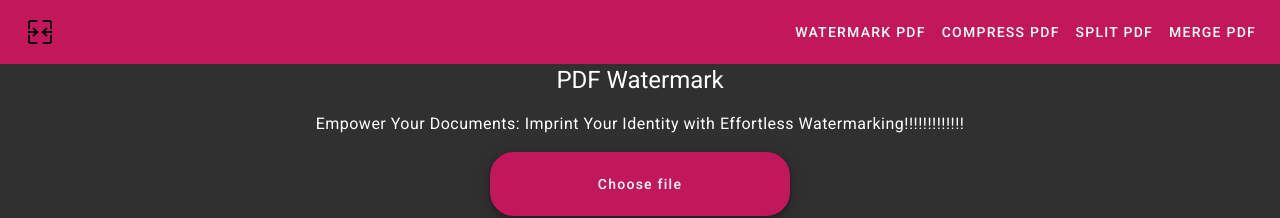
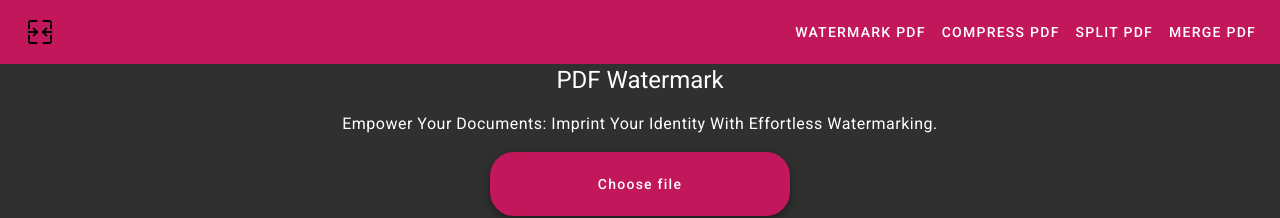
Before and after one commit to Makedoncek/PDFKraf-Coursework, an Angular app in the folder Front-End/: page /home/watermark in a window 1280 px wide. Shown: the top 218 px of the page. Built offline with nearby package versions, Linux system fonts and the light colour scheme.

Commit message:
refactored project structure

```diff
--- a/Front-End/src/app/watermark/watermark.component.html
+++ b/Front-End/src/app/watermark/watermark.component.html
@@ -1,7 +1,7 @@
 <div class="content-container">
   <div class="text-box">
     <h1 class="text"> PDF Watermark </h1>
-    <h4 class="text"> Empower Your Documents: Imprint Your Identity with Effortless Watermarking!!!!!!!!!!!!! </h4>
+    <h4 class="text"> Empower Your Documents: Imprint Your Identity With Effortless Watermarking.</h4>
   </div>
 
   <div class="watermark-button-box">
```
